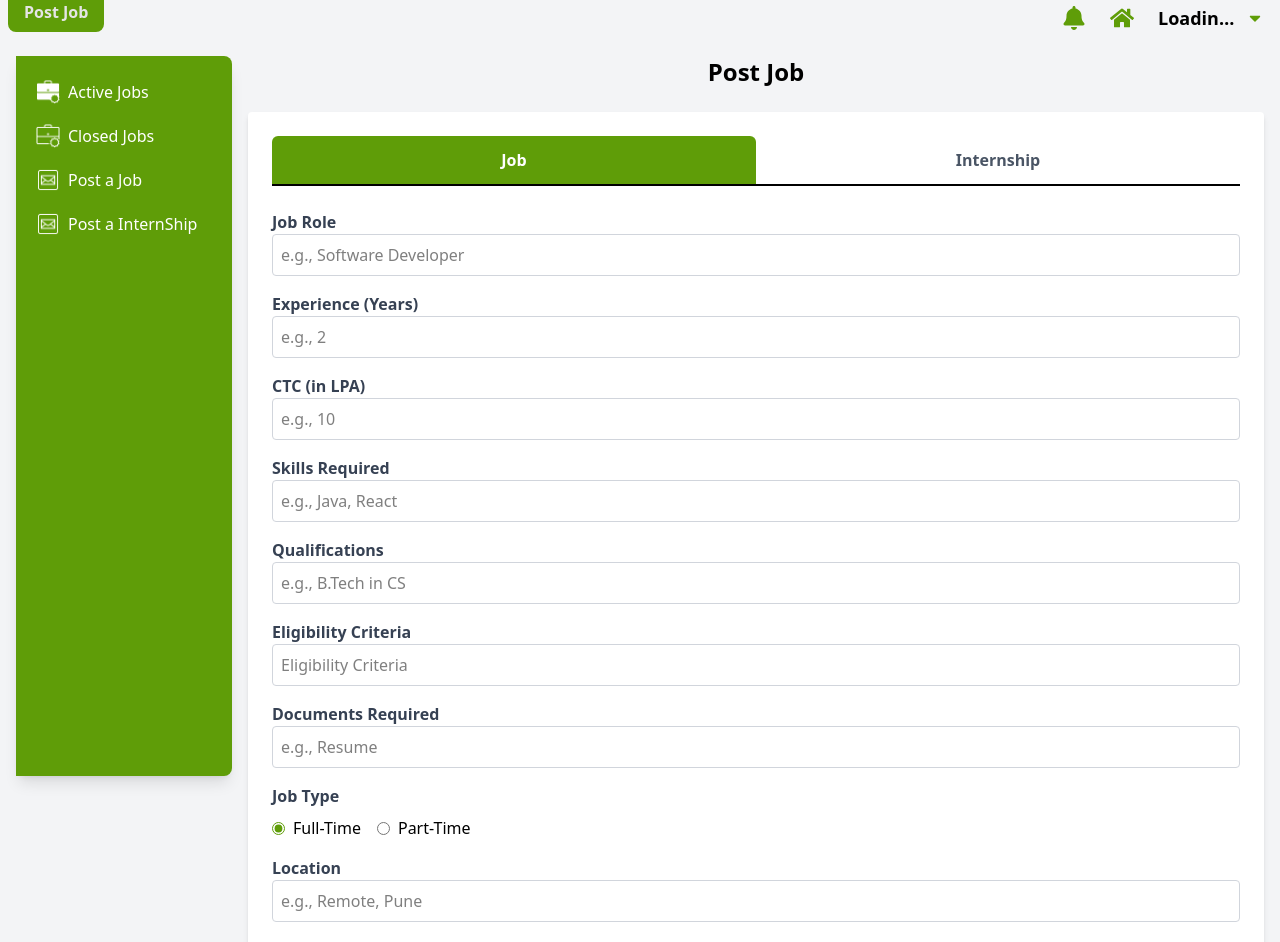
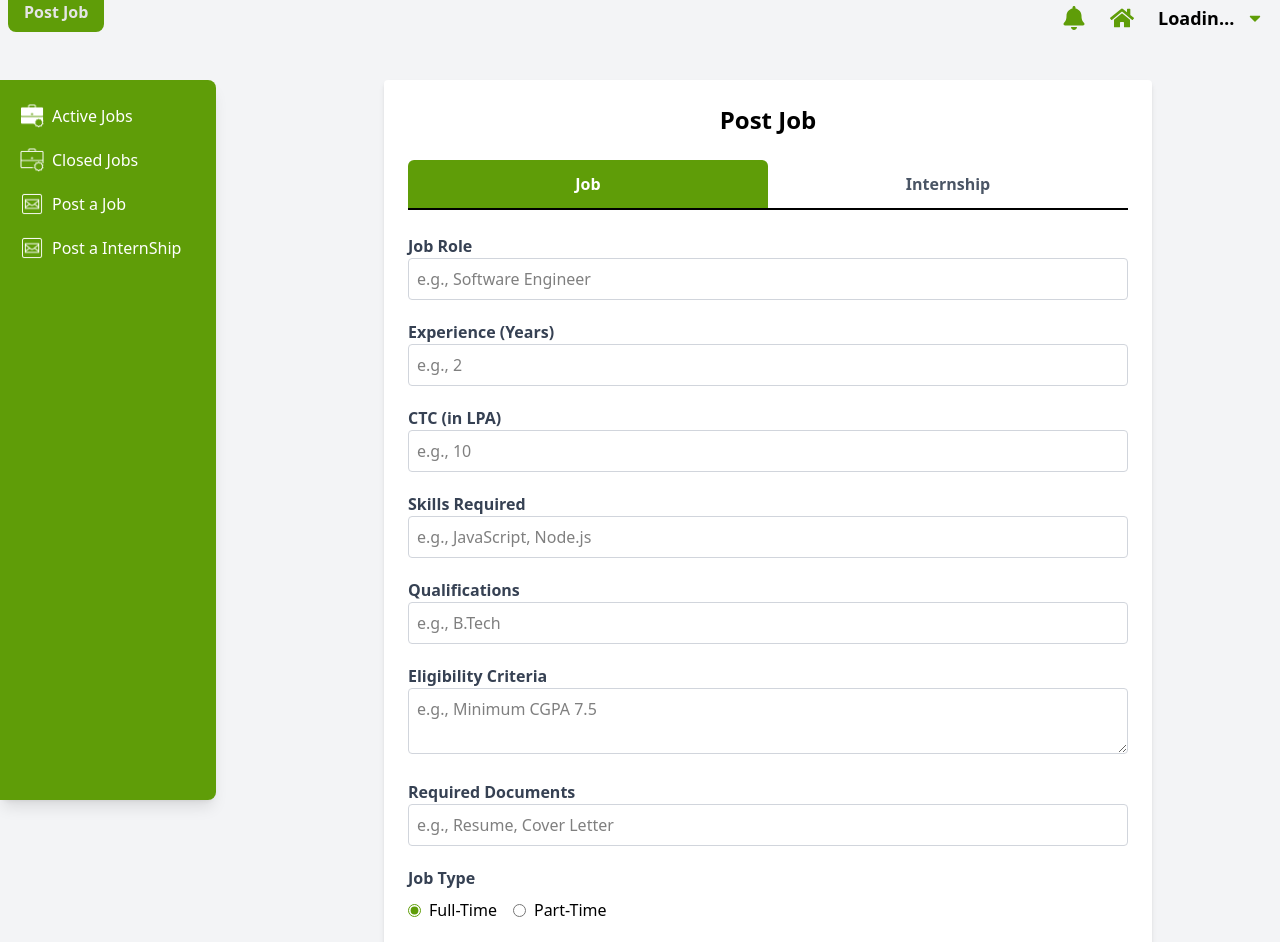
Before and after one commit to Nimish279/Job-Portal, a React (Vite) app in the folder Frontend/: page /recruiters/postJob in a window 1280 px wide. Shown: the top 942 px of the page. Built offline with nearby package versions, Linux system fonts and the light colour scheme; no server answers.

Commit message:
changes done

```diff
--- a/Frontend/src/RecruiterPages/AllJobs_ActiveJobs.jsx
+++ b/Frontend/src/RecruiterPages/AllJobs_ActiveJobs.jsx
@@ -15,6 +15,13 @@ function JobPage() {
   const [error, setError] = useState(null);
   const [userName, setUserName] = useState('');
    const [isSidebarOpen, setIsSidebarOpen] = useState(false);
+   const [screenWidth, setScreenWidth] = useState(window.innerWidth);
+   const isMobile = screenWidth < 768;
+   useEffect(() => {
+       const handleResize = () => setScreenWidth(window.innerWidth);
+       window.addEventListener('resize', handleResize);
+       return () => window.removeEventListener('resize', handleResize);
+     }, []);
 
    useEffect(() => {
     const fetchJobs = async () => {
@@ -108,17 +115,19 @@ function JobPage() {
         </div>
 
         {/* Sidebar for large screens */}
-        <div className="hidden lg:block mt-6 ml-4">
+         {!isMobile && (
+        <div className="hidden lg:block fixed top-20 left-0 z-30">
           <Sidebar isOpen={true} isMobile={false} />
         </div>
+      )}
 
-        {/* Sidebar for small screens (AnimatePresence handles mount/unmount) */}
+      {/* Sidebar for mobile (animated) */}
       <AnimatePresence>
-          {isSidebarOpen && (
+        { isSidebarOpen && (
           <Sidebar
             isOpen={isSidebarOpen}
             onClose={() => setIsSidebarOpen(false)}
-              isMobile
+            isMobile={true}
           />
         )}
       </AnimatePresence>
@@ -128,7 +137,7 @@ function JobPage() {
           initial={{ x: 50, opacity: 0 }}
           animate={{ x: 0, opacity: 1 }}
           transition={{ duration: 0.5 }}
-          className="flex-1 p-4 bg-gray-100">
+          className="flex-1 p-4 bg-gray-100 lg:ml-64 justify-center">
           <motion.h2
             initial={{ x: -20, opacity: 0 }}
             animate={{ x: 0, opacity: 1 }}
--- a/Frontend/src/RecruiterPages/AllJobs_ClosedJobs.jsx
+++ b/Frontend/src/RecruiterPages/AllJobs_ClosedJobs.jsx
@@ -16,6 +16,13 @@ function AllJobs_ClosedJobs() {
   const [error, setError] = useState(null);
   const [userName, setUserName] = useState('');
   const [isSidebarOpen, setIsSidebarOpen] = useState(false);
+  const [screenWidth, setScreenWidth] = useState(window.innerWidth);
+     const isMobile = screenWidth < 768;
+     useEffect(() => {
+         const handleResize = () => setScreenWidth(window.innerWidth);
+         window.addEventListener('resize', handleResize);
+         return () => window.removeEventListener('resize', handleResize);
+       }, []);
 
    useEffect(() => {
     const fetchJobs = async () => {
@@ -100,23 +107,25 @@ function AllJobs_ClosedJobs() {
         </div>
 
         {/* Sidebar for large screens */}
-        <div className="hidden lg:block mt-6 ml-4">
+         {!isMobile && (
+        <div className="hidden lg:block fixed top-20 left-0 z-30">
           <Sidebar isOpen={true} isMobile={false} />
         </div>
+      )}
 
-        {/* Sidebar for small screens (AnimatePresence handles mount/unmount) */}
+      {/* Sidebar for mobile (animated) */}
       <AnimatePresence>
-          {isSidebarOpen && (
+        { isSidebarOpen && (
           <Sidebar
             isOpen={isSidebarOpen}
             onClose={() => setIsSidebarOpen(false)}
-              isMobile
+            isMobile={true}
           />
         )}
       </AnimatePresence>
 
         {/* Main Content */}
-        <div className="flex-1 p-4 bg-gray-100">
+        <div className="flex-1 p-4 bg-gray-100 lg:ml-64 ">
           <h2 className="text-lg sm:text-2xl font-semibold mb-2">All Jobs</h2>
           <h3 className="text-base sm:text-xl font-semibold text-[#5F9D08] mb-4">Closed Jobs</h3>
 
--- a/Frontend/src/RecruiterPages/PostJob_Internship.jsx
+++ b/Frontend/src/RecruiterPages/PostJob_Internship.jsx
@@ -1,4 +1,4 @@
-import React, { useState } from 'react';
+import React, { useState,useEffect } from 'react';
 import { Link } from 'react-router-dom';
 import { motion } from 'framer-motion';
 import Navbar from './Notifications/Navbar';
@@ -57,6 +57,14 @@ function PostJob_Internship() {
   const [location, setLocation] = useState('');
   const [eligibilityCriteria, setEligibilityCriteria] = useState('');
   const [isSidebarOpen, setIsSidebarOpen] = useState(false);
+
+  const [screenWidth, setScreenWidth] = useState(window.innerWidth);
+  const isMobile = screenWidth < 768;
+  useEffect(() => {
+      const handleResize = () => setScreenWidth(window.innerWidth);
+      window.addEventListener('resize', handleResize);
+      return () => window.removeEventListener('resize', handleResize);
+    }, []);
 
   const handleFileUpload = (e) => {
     // File upload handling logic
@@ -134,23 +142,25 @@ const resetForm = () => {
         </div>
 
         {/* Sidebar for desktop */}
-        <div className="hidden lg:block mt-6 ml-4">
+         {!isMobile && (
+        <div className="hidden lg:block fixed top-20 left-0 z-30">
           <Sidebar isOpen={true} isMobile={false} />
         </div>
+      )}
 
-        {/* Sidebar for mobile */}
-        <AnimatePresence>
-        {isSidebarOpen && (
+      {/* Sidebar for mobile (animated) */}
+      <AnimatePresence>
+        { isSidebarOpen && (
           <Sidebar
             isOpen={isSidebarOpen}
             onClose={() => setIsSidebarOpen(false)}
-            isMobile
+            isMobile={true}
           />
         )}
-        </AnimatePresence>
+      </AnimatePresence>
 
         {/* Main Content */}
-        <div className="flex-1 flex justify-center p-4 sm:p-8">
+        <div className="flex-1 flex justify-center lg:mt-8 lg:ml-64 p-4">
           <motion.div
             className="w-full max-w-3xl bg-white p-4 sm:p-6 rounded shadow-md"
             initial="hidden"
--- a/Frontend/src/RecruiterPages/PostJob_Job.jsx
+++ b/Frontend/src/RecruiterPages/PostJob_Job.jsx
@@ -1,73 +1,104 @@
-import React, { useRef, useState } from "react";
+import React, { useState,useEffect } from "react";
 import { Link } from "react-router-dom";
 import Navbar from "./Notifications/Navbar";
-import { motion } from "framer-motion";
+import { FiMenu } from "react-icons/fi";
+import Sidebar from "../components/SideBar_Recr";
+import { motion, AnimatePresence } from "framer-motion";
 import useRecruiterStore from "../store/recruiterStore";
-import Sidebar from "../components/SideBar_Recr";
-import { FiMenu } from "react-icons/fi";
+
 function PostJob_Job() {
-  const jobRoleRef = useRef();
-  const experienceRef = useRef();
-  const ctcRef = useRef();
-  const skillsRequiredRef = useRef();
-  const jobDescriptionRef = useRef();
-  const locationsRef = useRef();
-  const eligibilityCriteriaRef = useRef();
-  const qualificationsRef = useRef();
-  const requiredDocumentsRef = useRef();
+  // Animation variants
+  const fadeIn = {
+    hidden: { opacity: 0 },
+    visible: { opacity: 1, transition: { duration: 0.5 } }
+  };
 
+  const formFieldVariants = {
+    hidden: { opacity: 0, y: 10 },
+    visible: {
+      opacity: 1,
+      y: 0,
+      transition: { type: "spring", stiffness: 100 }
+    }
+  };
+
+  const staggerContainer = {
+    hidden: { opacity: 0 },
+    visible: {
+      opacity: 1,
+      transition: {
+        staggerChildren: 0.1,
+        delayChildren: 0.2
+      }
+    }
+  };
+
+  // Form state
+  const [jobType, setJobType] = useState("Job");
   const [selectedJobType, setSelectedJobType] = useState("Full-Time");
-  const [jobType, setJobType] = useState("Job");
+  const [jobRole, setJobRole] = useState("");
+  const [experience, setExperience] = useState("");
+  const [ctc, setCtc] = useState("");
+  const [skillsRequired, setSkillsRequired] = useState("");
+  const [jobDescription, setJobDescription] = useState("");
+  const [location, setLocation] = useState("");
+  const [eligibilityCriteria, setEligibilityCriteria] = useState("");
+  const [qualifications, setQualifications] = useState("");
+  const [requiredDocuments, setRequiredDocuments] = useState("");
   const [isSidebarOpen, setIsSidebarOpen] = useState(false);
+    const [screenWidth, setScreenWidth] = useState(window.innerWidth);
+
 
   const { postJob } = useRecruiterStore();
-
+const isMobile = screenWidth < 768;
+useEffect(() => {
+    const handleResize = () => setScreenWidth(window.innerWidth);
+    window.addEventListener('resize', handleResize);
+    return () => window.removeEventListener('resize', handleResize);
+  }, []);
   const handleSubmit = async (e) => {
     e.preventDefault();
-
     const jobData = {
       jobType: selectedJobType,
-      jobRole: jobRoleRef.current.value,
-      experience: experienceRef.current.value,
-      ctc: ctcRef.current.value,
-      skillsRequired: skillsRequiredRef.current.value,
-      jobDescription: jobDescriptionRef.current.value,
-      location: locationsRef.current.value,
-      eligibilityCriteria: eligibilityCriteriaRef.current.value,
-      qualifications: qualificationsRef.current.value,
-      requiredDocuments: requiredDocumentsRef.current.value,
+      jobRole,
+      experience,
+      ctc,
+      skillsRequired,
+      jobDescription,
+      location,
+      eligibilityCriteria,
+      qualifications,
+      requiredDocuments
     };
 
     const result = await postJob(jobData);
     if (result.success) {
-      e.target.reset(); // clears the form
+      resetForm();
+      alert("Job posted successfully!");
     }
   };
-  const staggerContainer = {
-  hidden: {},
-  visible: {
-    transition: {
-      staggerChildren: 0.1,
-    },
-  },
-};
 
-const formFieldVariants = {
-  hidden: { opacity: 0, y: 20 },
-  visible: { opacity: 1, y: 0 },
+  const resetForm = () => {
+    setJobRole("");
+    setExperience("");
+    setCtc("");
+    setSkillsRequired("");
+    setJobDescription("");
+    setLocation("");
+    setEligibilityCriteria("");
+    setQualifications("");
+    setRequiredDocuments("");
+    setSelectedJobType("Full-Time");
   };
 
   return (
-    <motion.div
-      className="flex flex-col items-center bg-gray-100 min-h-screen"
-      initial="hidden"
-      animate="visible"
-      variants={staggerContainer}
-    >
+    <div className="min-h-screen bg-gray-100 flex flex-col">
+      {/* Navbar */}
       <Navbar pageName="Post Job" />
 
+      {/* Layout */}
       <div className="flex flex-col lg:flex-row w-full">
-        {/* Hamburger for mobile */}
+        {/* Mobile Hamburger */}
         <div className="lg:hidden p-4">
           <button
             onClick={() => setIsSidebarOpen(true)}
@@ -77,23 +108,35 @@ const formFieldVariants = {
           </button>
         </div>
 
-        {/* Sidebar for large screens */}
-        <div className="hidden lg:block mt-6 ml-4">
+        {/* Desktop Sidebar */}
+        {!isMobile && (
+        <div className="hidden lg:block fixed top-20 left-0 z-30">
           <Sidebar isOpen={true} isMobile={false} />
         </div>
+      )}
 
-        {/* Sidebar for small screens */}
-        {isSidebarOpen && (
+      {/* Sidebar for mobile (animated) */}
+      <AnimatePresence>
+        { isSidebarOpen && (
           <Sidebar
             isOpen={isSidebarOpen}
             onClose={() => setIsSidebarOpen(false)}
-            isMobile
+            isMobile={true}
           />
         )}
+      </AnimatePresence>
 
-        <div className="flex-1 mt-6 mx-auto px-2 sm:px-4 w-full">
+        {/* Main Content */}
+        <div className={`flex-1 flex justify-center  lg:mt-8 lg:ml-64 p-4`} >
+          <motion.div
+            className="w-full max-w-3xl bg-white p-4 sm:p-6 rounded shadow-md"
+            initial="hidden"
+            animate="visible"
+            variants={fadeIn}
+          >
+            {/* Page Heading */}
             <motion.h2
-            className="text-xl sm:text-2xl font-semibold mb-4 sm:mb-6 text-center"
+              className="text-xl sm:text-2xl font-semibold mb-6 text-center"
               initial={{ y: -20, opacity: 0 }}
               animate={{ y: 0, opacity: 1 }}
               transition={{ delay: 0.2, type: 'spring', stiffness: 120 }}
@@ -101,26 +144,24 @@ const formFieldVariants = {
               Post {jobType}
             </motion.h2>
 
+            {/* Tabs */}
             <motion.div
-            className="w-full bg-white p-4 sm:p-6 rounded shadow-md"
-            initial={{ y: 30, opacity: 0 }}
-            animate={{ y: 0, opacity: 1 }}
+              className="flex border-b-2 mb-6"
+              initial={{ opacity: 0, y: -10 }}
+              animate={{ opacity: 1, y: 0 }}
               transition={{ delay: 0.3 }}
             >
-            {/* Tabs */}
-            <motion.div className="flex border-b-2 mb-4 sm:mb-6">
               <motion.div
                 className={`flex-1 ${jobType === 'Job' ? 'bg-[#5F9D08]' : 'hover:bg-gray-100'} rounded-t-md transition-colors duration-300`}
                 whileHover={{ scale: 1.02 }}
                 whileTap={{ scale: 0.98 }}
               >
-                <Link
-                  to="/recruiters/postJob"
+                <button
                   onClick={() => setJobType('Job')}
-                  className={`block w-full py-3 text-center font-semibold ${jobType === 'Job' ? 'text-white' : 'text-gray-600'}`}
+                  className={`w-full py-3 text-center font-semibold ${jobType === 'Job' ? 'text-white' : 'text-gray-600'}`}
                 >
                   Job
-                </Link>
+                </button>
               </motion.div>
               <motion.div
                 className={`flex-1 ${jobType === 'Internship' ? 'bg-[#5F9D08]' : 'hover:bg-gray-100'} rounded-t-md transition-colors duration-300`}
@@ -129,7 +170,6 @@ const formFieldVariants = {
               >
                 <Link
                   to="/recruiters/postInternship"
-                  onClick={() => setJobType('Internship')}
                   className={`block w-full py-3 text-center font-semibold ${jobType === 'Internship' ? 'text-white' : 'text-gray-600'}`}
                 >
                   Internship
@@ -139,142 +179,138 @@ const formFieldVariants = {
 
             {/* Form */}
             <motion.form
+              className="space-y-5"
               onSubmit={handleSubmit}
-              className="space-y-4"
               variants={staggerContainer}
               initial="hidden"
               animate="visible"
             >
-              {/* Job Role */}
               <motion.div variants={formFieldVariants}>
                 <label className="block text-gray-700 font-bold">Job Role</label>
-                <input
+                <motion.input
                   type="text"
-                  ref={jobRoleRef}
-                  placeholder="e.g., Software Developer"
+                  value={jobRole}
+                  onChange={(e) => setJobRole(e.target.value)}
+                  placeholder="e.g., Software Engineer"
                   className="w-full p-2 border border-gray-300 rounded"
+                  required
                 />
               </motion.div>
 
-              {/* Experience */}
               <motion.div variants={formFieldVariants}>
                 <label className="block text-gray-700 font-bold">Experience (Years)</label>
-                <input
+                <motion.input
                   type="number"
-                  ref={experienceRef}
+                  value={experience}
+                  onChange={(e) => setExperience(e.target.value)}
                   placeholder="e.g., 2"
                   className="w-full p-2 border border-gray-300 rounded"
                 />
               </motion.div>
 
-              {/* CTC */}
               <motion.div variants={formFieldVariants}>
                 <label className="block text-gray-700 font-bold">CTC (in LPA)</label>
-                <input
+                <motion.input
                   type="number"
-                  ref={ctcRef}
+                  value={ctc}
+                  onChange={(e) => setCtc(e.target.value)}
                   placeholder="e.g., 10"
                   className="w-full p-2 border border-gray-300 rounded"
                 />
               </motion.div>
 
-              {/* Skills */}
               <motion.div variants={formFieldVariants}>
                 <label className="block text-gray-700 font-bold">Skills Required</label>
-                <input
+                <motion.input
                   type="text"
-                  ref={skillsRequiredRef}
-                  placeholder="e.g., Java, React"
+                  value={skillsRequired}
+                  onChange={(e) => setSkillsRequired(e.target.value)}
+                  placeholder="e.g., JavaScript, Node.js"
                   className="w-full p-2 border border-gray-300 rounded"
                 />
               </motion.div>
 
-              {/* Qualifications */}
               <motion.div variants={formFieldVariants}>
                 <label className="block text-gray-700 font-bold">Qualifications</label>
-                <input
+                <motion.input
                   type="text"
-                  ref={qualificationsRef}
-                  placeholder="e.g., B.Tech in CS"
+                  value={qualifications}
+                  onChange={(e) => setQualifications(e.target.value)}
+                  placeholder="e.g., B.Tech"
                   className="w-full p-2 border border-gray-300 rounded"
                 />
               </motion.div>
 
-              {/* Eligibility Criteria */}
               <motion.div variants={formFieldVariants}>
                 <label className="block text-gray-700 font-bold">Eligibility Criteria</label>
-                <input
-                  type="text"
-                  ref={eligibilityCriteriaRef}
-                  placeholder="Eligibility Criteria"
+                <motion.textarea
+                  value={eligibilityCriteria}
+                  onChange={(e) => setEligibilityCriteria(e.target.value)}
+                  placeholder="e.g., Minimum CGPA 7.5"
                   className="w-full p-2 border border-gray-300 rounded"
                 />
               </motion.div>
 
-              {/* Documents Required */}
               <motion.div variants={formFieldVariants}>
-                <label className="block text-gray-700 font-bold">Documents Required</label>
-                <input
+                <label className="block text-gray-700 font-bold">Required Documents</label>
+                <motion.input
                   type="text"
-                  ref={requiredDocumentsRef}
-                  placeholder="e.g., Resume"
+                  value={requiredDocuments}
+                  onChange={(e) => setRequiredDocuments(e.target.value)}
+                  placeholder="e.g., Resume, Cover Letter"
                   className="w-full p-2 border border-gray-300 rounded"
                 />
               </motion.div>
 
-              {/* Job Type Radio */}
               <motion.div variants={formFieldVariants}>
                 <label className="block text-gray-700 font-bold">Job Type</label>
-                <div className="flex flex-wrap gap-4 mt-2">
-                  {['Full-Time', 'Part-Time'].map((type) => (
+                <motion.div className="flex gap-4 mt-2">
+                  {["Full-Time", "Part-Time"].map((type) => (
                     <label key={type} className="flex items-center space-x-2">
                       <input
                         type="radio"
                         name="jobType"
-                        className="accent-[#5F9D08]"
+                        value={type}
                         checked={selectedJobType === type}
                         onChange={() => setSelectedJobType(type)}
+                        className="accent-[#5F9D08]"
                       />
                       <span>{type}</span>
                     </label>
                   ))}
-                </div>
+                </motion.div>
               </motion.div>
 
-              {/* Location */}
               <motion.div variants={formFieldVariants}>
                 <label className="block text-gray-700 font-bold">Location</label>
-                <input
+                <motion.input
                   type="text"
-                  ref={locationsRef}
-                  placeholder="e.g., Remote, Pune"
+                  value={location}
+                  onChange={(e) => setLocation(e.target.value)}
+                  placeholder="e.g., Remote, Bangalore"
                   className="w-full p-2 border border-gray-300 rounded"
                 />
               </motion.div>
 
-              {/* Description */}
               <motion.div variants={formFieldVariants}>
                 <label className="block text-gray-700 font-bold">Job Description</label>
-                <textarea
-                  ref={jobDescriptionRef}
-                  placeholder="Short job description"
+                <motion.textarea
+                  value={jobDescription}
+                  onChange={(e) => setJobDescription(e.target.value)}
+                  placeholder="Brief job description"
                   className="w-full p-2 border border-gray-300 rounded h-28 resize-none"
                 />
               </motion.div>
 
-              {/* Submit */}
               <motion.div
-                className="flex justify-center mt-6"
+                className="flex justify-center pt-4"
                 variants={formFieldVariants}
               >
                 <motion.button
                   type="submit"
-                  className="py-2 px-6 bg-[#5F9D08] text-white rounded-lg hover:bg-[#4f8d07] w-full sm:w-auto"
+                  className="w-full sm:w-auto py-2 px-6 bg-[#5F9D08] text-white rounded-lg hover:bg-[#4f8d07]"
                   whileHover={{ scale: 1.05 }}
                   whileTap={{ scale: 0.95 }}
-                  initial={{ opacity: 0, y: 20 }}
-                  animate={{ opacity: 1, y: 0 }}
-                  transition={{ delay: 0.5, type: 'spring' }}
                 >
                   Post Job
                 </motion.button>
@@ -283,7 +319,7 @@ const formFieldVariants = {
           </motion.div>
         </div>
       </div>
-    </motion.div>
+    </div>
   );
 }
 
--- a/Frontend/src/components/SideBar_Recr.jsx
+++ b/Frontend/src/components/SideBar_Recr.jsx
@@ -1,4 +1,4 @@
-// src/components/SideBar_Recr.jsx
+
 import React, { useRef, useEffect } from 'react';
 import { Link } from 'react-router-dom';
 import { motion } from 'framer-motion';
@@ -38,7 +38,6 @@ const SideBar_Recr = ({ isOpen, onClose, isMobile }) => {
           </button>
         </div>
       )}
-
       <ul className="space-y-1">
         <li>
           <Link to="/recruiters/jobs/active" className="flex items-center space-x-2 py-2 px-1 rounded-xl hover:bg-[#4e8606]">
@@ -65,6 +64,7 @@ const SideBar_Recr = ({ isOpen, onClose, isMobile }) => {
           </Link>
         </li>
       </ul>
+
     </motion.div>
   );
 };
```
Lines whose indentation alone changed are shown as unchanged.
